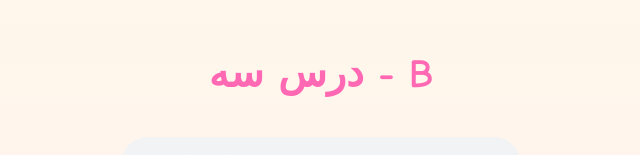
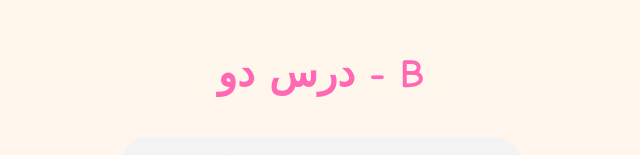
Before and after one commit to ferifandoghi/-Taban-English-School-2, a plain HTML site: page pages/audio8.html in a window 1280 px wide. Shown: the part 241-396 px from the top of the page, without its empty margins (319-959 px from the left). Drawn offline with Linux system fonts and the light colour scheme.

Commit message:
Update audio8.html

```diff
--- a/pages/audio8.html
+++ b/pages/audio8.html
@@ -44,7 +44,7 @@
   </style>
 </head>
 <body>
-  <h1>درس سه - B</h1>
+  <h1>درس دو - B</h1>
   <audio controls autoplay>
     <source src="../audio8.mp3" type="audio/mp3">
     Your browser does not support audio.
```
